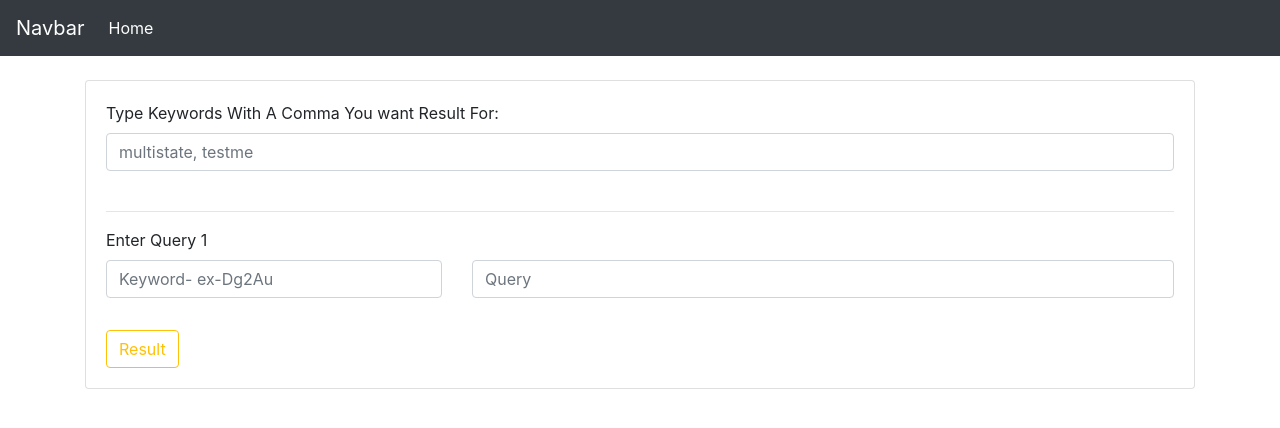
After one commit to KhandakerZoadPial/Automation_Project, a Django app: page /query_boss/1 in a window 1280 px wide. The commit adds this page. Shown: the top 428 px of the page. Run offline with Django 4.2, Linux system fonts and the light colour scheme.

Commit message:
new changes

```diff
--- a/burt/urls.py
+++ b/burt/urls.py
@@ -2,7 +2,9 @@ from django.urls import path
 from . import views
 
 urlpatterns = [
-    path('', views.home, name='home'),
+    path('', views.new_home, name='new_home'),
+    path('select_type', views.home, name='home'),
     path('burt', views.burt_, name='burt_'),
-    path('burt2/<int:pk>', views.burt__, name='burt__')
+    path('burt2/<int:pk>', views.burt__, name='burt__'),
+    path('query_boss/<int:num_of_queries>', views.query_boss, name='query_boss')
 ]
--- a/burt/views.py
+++ b/burt/views.py
@@ -2,12 +2,27 @@ from multiprocessing import context
 from django.shortcuts import render, redirect
 from .models import QueryHolder, HelperModel
 
-# Create your views here.
+
+
+
+def new_home(request):
+    if request.method == 'POST':
+        type_new_modify = request.POST.get('type_new_modify')
+        report_name = request.POST.get('report_name')
+        if type_new_modify == 'new':
+            return render(request, 'burt/home.html')
+        else:
+            pass
+    else:
+        return render(request, 'burt/new_home.html')
+
+
 def home(request):
     if request.method == 'POST':
         query = request.POST.get('query_select')
         if query == 'burt':
-            return redirect('/burt')
+            num_of_queries = request.POST.get('num_of_queries')
+            return redirect(f'/query_boss/{num_of_queries}')
         elif query == 'Jira':
             pass
         elif query == 'QTest':
@@ -15,6 +30,53 @@ def home(request):
     else:
         return render(request, 'burt/home.html')
 
+
+def query_boss(request, num_of_queries):
+    if request.method == 'POST':
+        keywords = request.POST.get('keywords')
+        keywords = keywords.split(',')
+        names = []
+        new = []
+        for i in range(int(num_of_queries)):
+            name = request.POST.get(f'name_{i+1}')
+
+            query_ = request.POST.get(f'q_{i+1}')
+
+            # counting for every keyword then keeping the result inside res dict
+            result = send_req_get_data(query_).lower()
+            tmp_dict = {}
+            for word in keywords:
+                tmp = result.count(word)
+                tmp_dict[word] = tmp
+
+            if name not in names:
+                names.append(name)
+                new.append([name, tmp_dict])
+            else:
+                for item in new:
+                    if name in item[0]:
+                        pial_ = item[1]
+                        for w in keywords:
+                            pial_[w] = pial_[w] + tmp_dict[w]
+                        item[1] = pial_
+                        # names.append(name)
+                        break
+        context = {
+            'result': new,
+            'keywords': keywords
+        }
+
+        return render(request, 'burt/new_result.html', context)
+
+    else:
+        my_list = []
+        for i in range(int(num_of_queries)):
+            my_list.append(i+1)
+        context = {
+            'list_': my_list,
+            'num_of_queries': num_of_queries
+        }
+        return render(request, 'burt/query_boss.html', context)
 
 def burt_(request):
     if request.method == 'POST':
--- a/templates/burt/home.html
+++ b/templates/burt/home.html
@@ -17,6 +17,9 @@ Home
                     <option value="Jira">Jira</option>
                     <option value="QTest">QTest</option>
                 </select>
+                <br><br>
+                <label>Number of Queries</label>
+                <input type="text" class="form-control" name="num_of_queries" id="">
                 <button type="submit" class="btn btn-outline-danger mt-2">Proceed</button>
             </form>
         </div>
--- /dev/null
+++ b/templates/burt/query_boss.html
@@ -0,0 +1,36 @@
+{% extends 'base.html' %}
+
+{% block title %}
+Burt Queries
+{% endblock title %}
+
+
+{% block body %}
+<div class="container mt-4">
+    <div class="card">
+        <div class="card-body">
+            <form action="{% url 'query_boss' num_of_queries %}" method="POST">
+                {% csrf_token %}
+                <label>Type Keywords With A Comma You want Result For:</label>
+                <input type="text" class="form-control" placeholder="multistate, testme" name="keywords" id="">
+                <br>
+                <hr>
+                {% for i in list_ %}
+                <label>Enter Query {{i}}</label>
+                <div class="row">
+                    <div class="col-md-4">
+                        <input type="text" name="name_{{i}}" class="form-control" placeholder="Keyword- ex-Dg2Au">
+                    </div>
+                    <div class="col-md-8">
+                        <input type="text" name="q{{i}}" class="form-control" placeholder="Query">
+                    </div>
+                </div>
+
+                <br>
+                {% endfor %}
+                <button type="submit" class="btn btn-outline-warning mt-2" name="submit">Result</button>
+            </form>
+        </div>
+    </div>
+</div>
+{% endblock body %}
```
Also changed, not shown: templates/burt/new_home.html (added, +27 -0 lines), templates/burt/new_result.html (added, +47 -0 lines).
